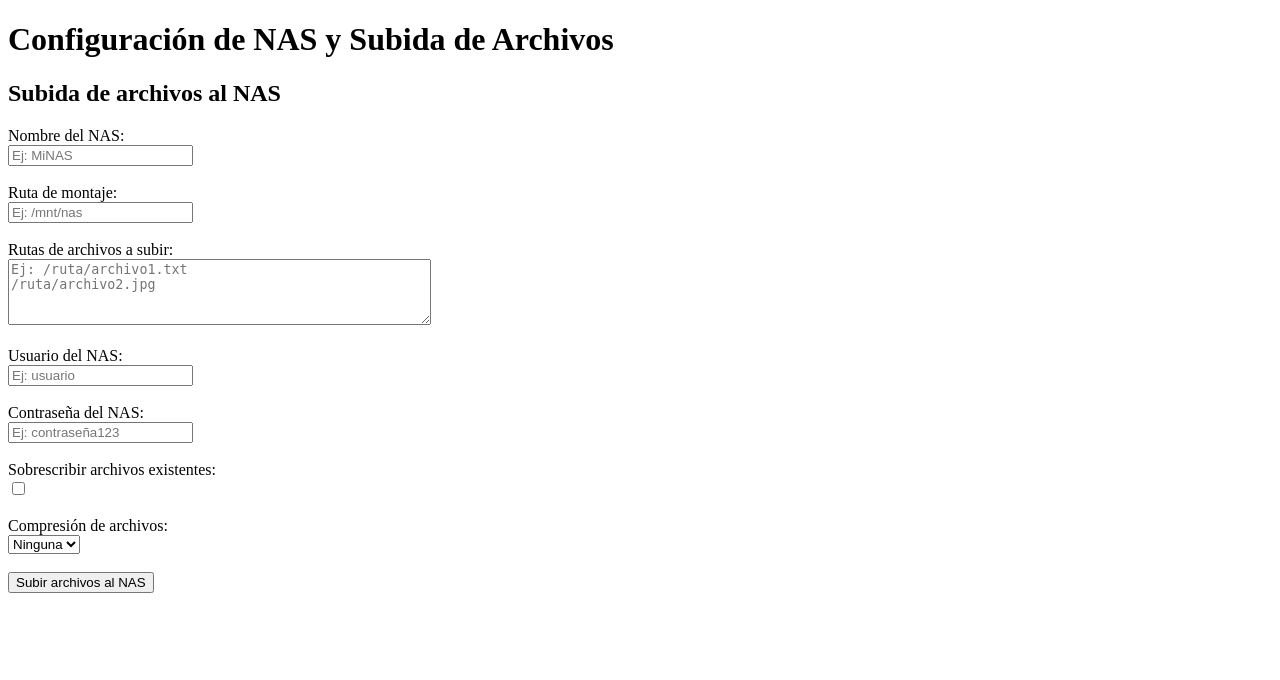
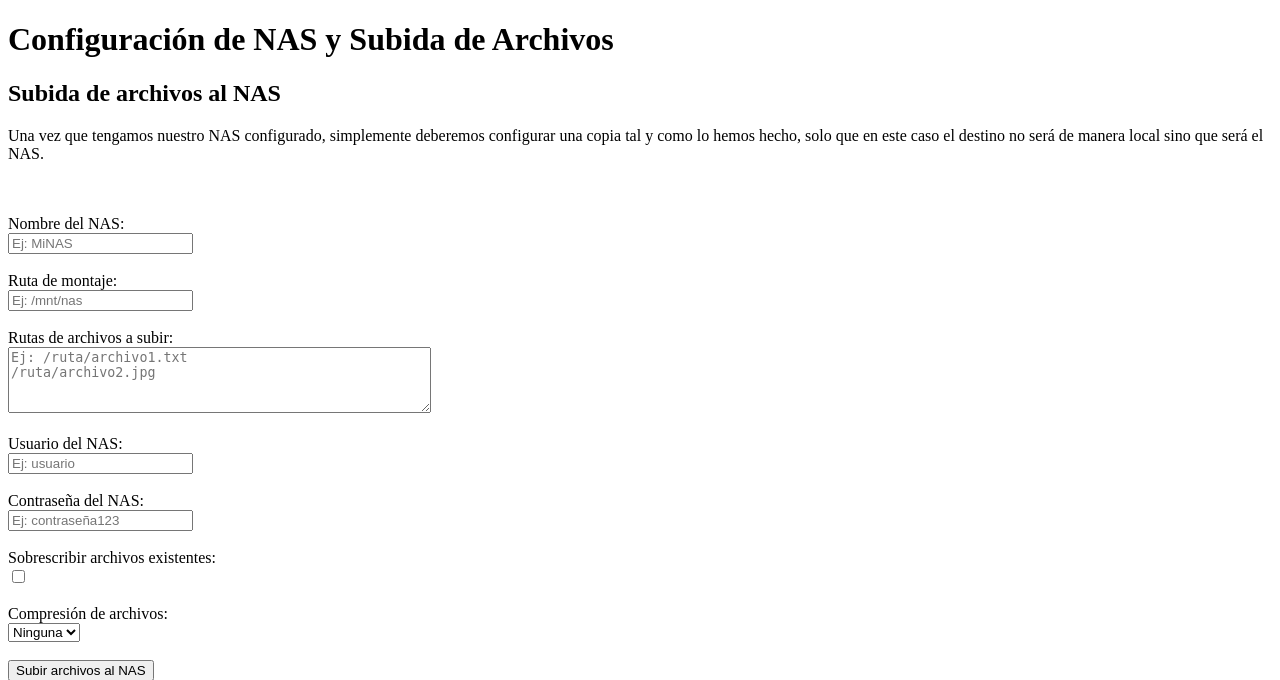
Before and after one commit to gabrielASIR/test_TFG, a Django app: template copias/templates/copias/subida_archivos_nas.html in a window 1280 px wide. Shown: the top 680 px of the page. Run offline with Django 3.2, Linux system fonts and the light colour scheme; the template is opened without the code that fills it, so the values that code supplies are empty.

Commit message:
Update subida_archivos_nas.html

```diff
--- a/copias/templates/copias/subida_archivos_nas.html
+++ b/copias/templates/copias/subida_archivos_nas.html
@@ -8,6 +8,9 @@
 <body>
     <h1>Configuración de NAS y Subida de Archivos</h1>
     <h2>Subida de archivos al NAS</h2>
+
+    <p>Una vez que tengamos nuestro NAS configurado, simplemente deberemos configurar una copia tal y como lo hemos hecho,
+    solo que en este caso el destino no será de manera local sino que será el NAS.</p><br><br>
 
     {% if mensaje_error %}
         <p>{{ mensaje_error }}</p>
```
